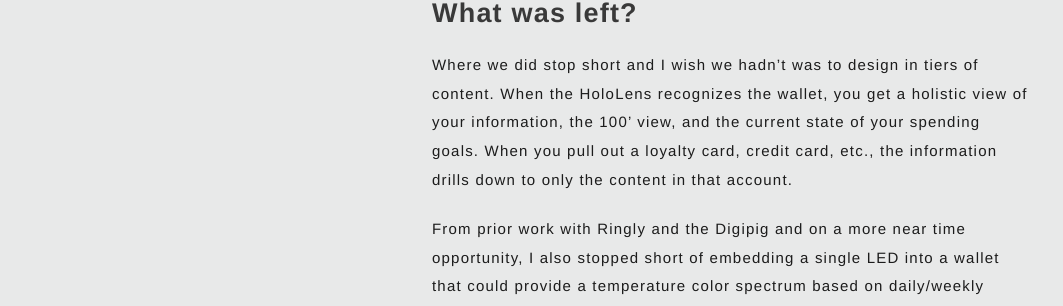
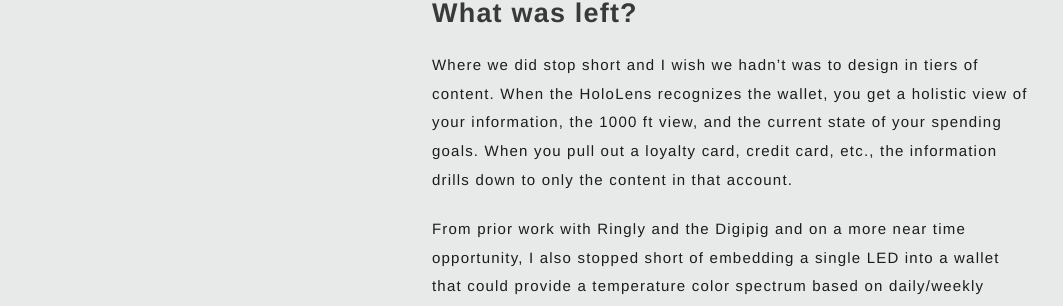
Before and after one commit to mmassie/mmassie.github.io, a Jekyll site: the page built from _posts/2020-4-16-Augmented-Reality-Assistance-for-financial-clarity.md, in a window 1280 px wide and 900 px high, scrolled down 1707 px. Shown: the part 469-775 px from the top of the window, without its empty margins (108-1171 px from the left). Built offline with Jekyll 4.4.1, drawn with Linux system fonts in a browser that asks for light colours.

Commit message:
aaaaaand again

```diff
--- a/_posts/2020-4-16-Augmented-Reality-Assistance-for-financial-clarity.md
+++ b/_posts/2020-4-16-Augmented-Reality-Assistance-for-financial-clarity.md
@@ -27,6 +27,6 @@ Granted this tech is all about 5 years out, but today's minimalist Apple Card pr
 
 ## What was left?
 
-Where we did stop short and I wish we hadn't was to design in tiers of content. When the HoloLens recognizes the wallet, you get a holistic view of your information, the 100' view, and the current state of your spending goals. When you pull out a loyalty card, credit card, etc., the information drills down to only the content in that account.
+Where we did stop short and I wish we hadn't was to design in tiers of content. When the HoloLens recognizes the wallet, you get a holistic view of your information, the 1000 ft view, and the current state of your spending goals. When you pull out a loyalty card, credit card, etc., the information drills down to only the content in that account.
 
 From prior work with Ringly and the Digipig and on a more near time opportunity, I also stopped short of embedding a single LED into a wallet that could provide a temperature color spectrum based on daily/weekly spending goals to inform users with a glanceable UI.
```
